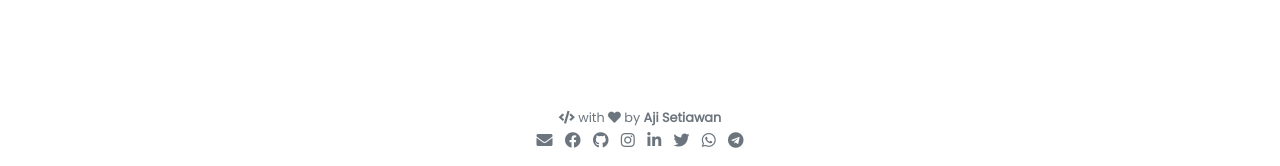
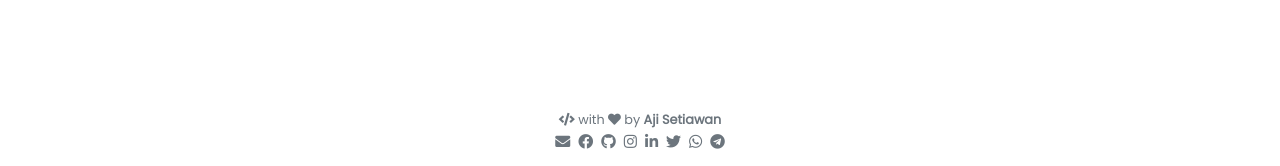
Before and after one commit to ajisetiawan716/ajisetiawan716.github.io, a Jekyll site: the page built from pages/index.md, in a window 1280 px wide. Shown: the part 731-897 px from the top of the page. Built offline with Jekyll 4.4.1, drawn with Linux system fonts in a browser that asks for light colours; nearby versions of some CDN libraries.

Commit message:
Update social.html

```diff
--- a/_includes/social.html
+++ b/_includes/social.html
@@ -1,4 +1,4 @@
-<div class="container-fluid justify-content-center">
+<div class="container-fluid justify-content-center" style="display: flex; font-size: 15px; ! important;">
 
   {%- assign unfocused_color = "6c757d" -%}
 
```
